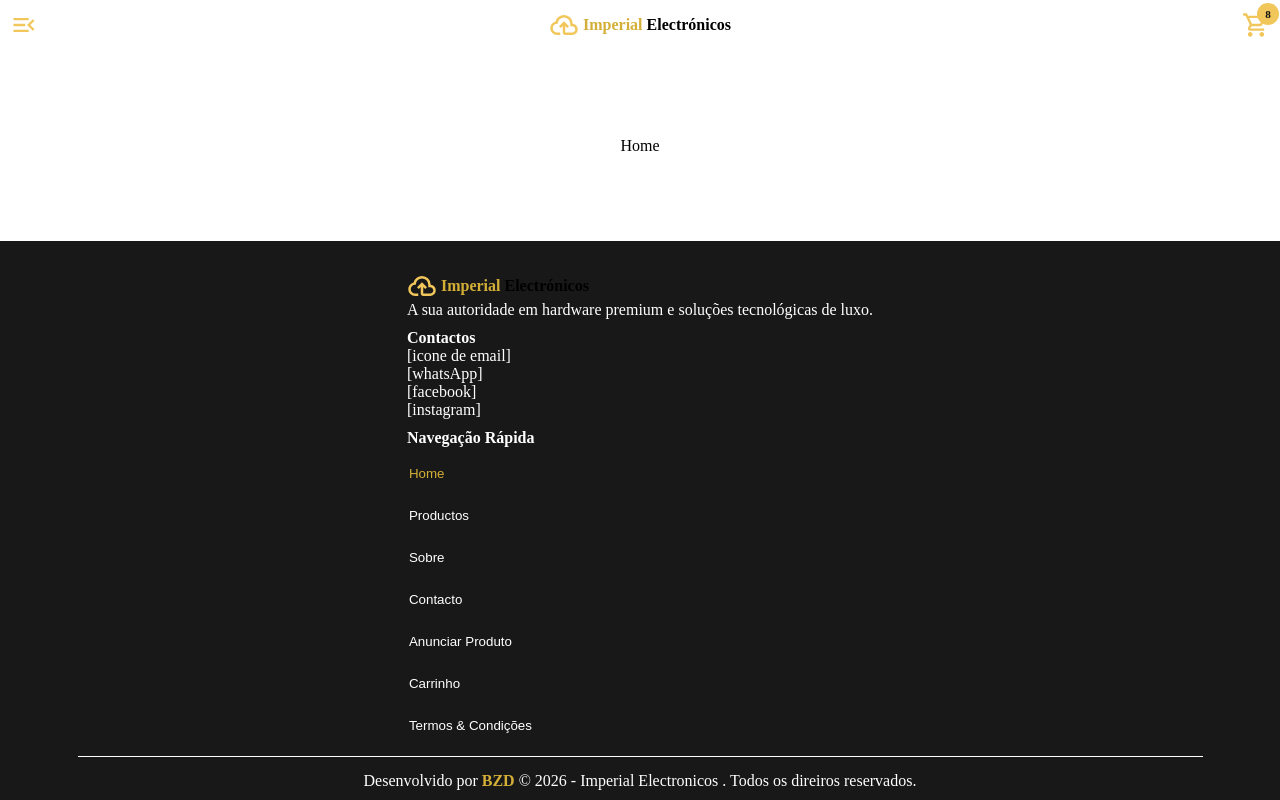
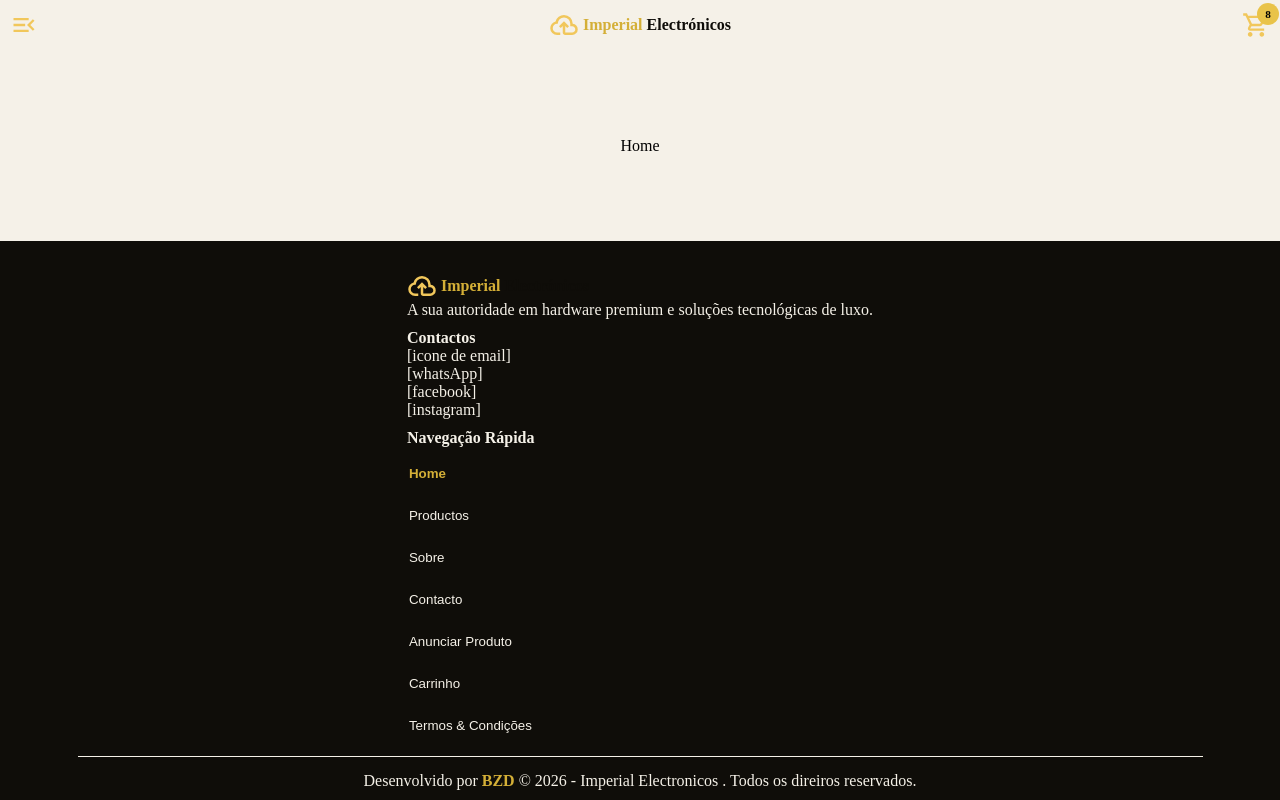
Before and after one commit to benesses-zacarias-daniel/imperio, a React (Vite) app: page / in a window 1280 px wide. Built offline with nearby package versions, Linux system fonts and the light colour scheme.

Commit message:
feat:Criação dos arquivos de css global e da pasta style.

```diff
--- a/src/App.jsx
+++ b/src/App.jsx
@@ -1,5 +1,6 @@
 import { BrowserRouter } from 'react-router-dom';
 import './App.css';
+import "./style/global.css";
 import Footer from './components/layout/Footer/Footer';
 import Header from './components/layout/Header/Header';
 import Routas from './routes/Routas';
--- a/src/components/autor/Autor.module.css
+++ b/src/components/autor/Autor.module.css
@@ -13,7 +13,7 @@
 }
 
 .link_autor {
-    color: #D4AF37;
+    color: var(--dourado_principal);
     text-decoration: none;
     font-weight: 700;
 }
--- a/src/components/layout/Footer/Footer.module.css
+++ b/src/components/layout/Footer/Footer.module.css
@@ -1,7 +1,7 @@
 footer {
     width: 100%;
-    background: #181818;
-    color: #ffffff;
+    background: var(--preto_principal);
+    color: var(--texto_principal);
     padding: 30px 15px 10px 15px;
     display: flex;
     align-items: center;
@@ -73,7 +73,7 @@ footer {
 
 .link_footer {
     text-decoration: none;
-    color: #fff;
+    color: var(--texto_principal);
     /* font-weight: 600; */
     width: 150px;
     padding: 0;
@@ -88,7 +88,7 @@ footer {
 
 .btn_footer_menu {
     background: none;
-    color: #ffffff;
+    color: var(--texto_principal);
     font-weight: 530;
 }
 
@@ -99,7 +99,7 @@ footer {
 .linha {
     height: 1px;
     border: none;
-    background: #fff;
+    background: var(--texto_principal);
     width: 90%;
     margin: 5px 0px 5px 0px;
 }
--- a/src/components/layout/Header/Header.module.css
+++ b/src/components/layout/Header/Header.module.css
@@ -37,7 +37,8 @@ header {
 
 .contador_carinho {
     position: absolute;
-    background: #F1C75B;
+    /* background: #F1C75B; */
+    background: var(--dourado_secundario);
     border-radius: 100%;
     width: 22px;
     height: 22px;
@@ -50,7 +51,7 @@ header {
     justify-content: center;
     flex-direction: column;
     flex-wrap: wrap;
-    color: #0E0E0E;
+    color: var(--preto);
     cursor: pointer;
 }
 
@@ -73,5 +74,5 @@ header {
 }
 
 .clickBtn {
-    transform: scale(.92) !important;
+    transform: scale(.96) !important;
 }
--- a/src/components/layout/Sidebar/Menu.jsx
+++ b/src/components/layout/Sidebar/Menu.jsx
@@ -10,7 +10,7 @@ import Sobre from "../../../assets/icons/sobre.svg";
 import Anunciar from "../../../assets/icons/anuncio.svg";
 import Carinho from "../../../assets/icons/carinhoB.svg";
 import Termos from "../../../assets/icons/termos.svg";
-import Contacto from "../../../assets/icons/estrelaCircular.svg";
+import Contacto from "../../../assets/icons/contactar.svg";
 import Fexar from "../../../assets/icons/fexarMenu.svg";
 
 //Ícones de foco
@@ -20,7 +20,7 @@ import SobreActiva from "../../../assets/icons/sobreL.svg";
 import AnunciarActiva from "../../../assets/icons/anuncioL.svg";
 import CarinhoActiva from "../../../assets/icons/carinho.svg";
 import TermosActiva from "../../../assets/icons/termosL.svg";
-import ContactoActiva from "../../../assets/icons/estrelaCircular.svg";
+import ContactoActiva from "../../../assets/icons/contactarL.svg";
 
 
 const Menu = ({ mostrarIcone = false, mostrarMenu = false, onClickOcultar, classContaner = style.contaner_menu, classeLinkMenu = style.link_menu, classeBtnMenu = style.btn_menu, mostrarIconesMenu = false }) => {
--- a/src/components/layout/Sidebar/Menu.module.css
+++ b/src/components/layout/Sidebar/Menu.module.css
@@ -14,7 +14,7 @@ nav {
     left: 0;
     width: 100%;
     height: 100%;
-    background-color: #211c1568;
+    background: var(--preto_claro);
     cursor: pointer;
 
 }
@@ -22,7 +22,8 @@ nav {
 .contedeudo_contaner {
     width: 250px;
     height: 100%;
-    background-color: rgb(57, 57, 57);
+    /* background-color: rgb(57, 57, 57); */
+    background-color: var(--chocolate_principal);
     flex-wrap: wrap;
     gap: 10px;
     padding: 10px;
@@ -48,12 +49,13 @@ nav,
 
 .nome {
     font-weight: 600;
-    color: #D4AF37;
+    color: var(--dourado_principal);
 }
 
 .min_desc {
     font-size: .72rem;
-    color: #fff;
+    color: var(--texto_secundario);
+    opacity: .7;
 }
 
 .area_menu {
@@ -64,7 +66,7 @@ nav,
 
 .link_menu {
     text-decoration: none;
-    color: #fff;
+    color: var(--texto_principal);
     /* font-weight: 600; */
     gap: 10px;
     width: 100%;
@@ -76,9 +78,15 @@ nav,
     flex-wrap: wrap;
 }
 
+.link_menu:hover {
+    /* background-color: #55545495; */
+    background: var(--preto_claro);
+    border-radius: 10px;
+}
+
 .btn_menu {
-    color: #ffffff;
-    font-weight: 530;
+    color: var(--texto_secundario);
+    font-weight: 505;
     width: 100%;
     display: flex;
     align-items: center;
@@ -108,10 +116,12 @@ nav,
 }
 
 .pagina_activa p {
-    color: #D4AF37;
+    color: var(--dourado_principal);
+    font-weight: 800;
 }
 
 .pagina_activa {
-    background: #2A2A2A;
+    /* background: #2A2A2A; */
+    background: var(--chocolate_claro);
     border-radius: 10px;
 }
--- a/src/components/layout/logo/Logo.module.css
+++ b/src/components/layout/logo/Logo.module.css
@@ -20,10 +20,10 @@
     flex-direction: row;
     flex-wrap: wrap;
     gap: 4px;
-    color: #000;
+    color: var(--preto_principal);
     font-weight: 700;
 }
 
 .area_foco {
-    color: #D4AF37;
+    color: var(--dourado_principal);
 }
--- a/src/index.css
+++ b/src/index.css
@@ -52,14 +52,6 @@
     --danger:#E74C3C;
 }*/
 
-* {
-  margin: 0;
-  padding: 0;
-  box-sizing: border-box;
-  outline: none;
-  -webkit-tap-highlight-color: transparent;
-}
-
 html,
 body,
 #root {
--- /dev/null
+++ b/src/style/global.css
@@ -0,0 +1,6 @@
+@import './reset.css';
+@import './variaveis.css';
+
+body {
+    background: var(--texto_principal);
+}
--- /dev/null
+++ b/src/style/reset.css
@@ -0,0 +1,16 @@
+* {
+    margin: 0;
+    padding: 0;
+    box-sizing: border-box;
+    outline: none;
+    -webkit-tap-highlight-color: transparent;
+}
+
+button {
+    cursor: pointer;
+    border: none;
+}
+
+a {
+    text-decoration: none;
+}
--- /dev/null
+++ b/src/style/variaveis.css
@@ -0,0 +1,27 @@
+:root {
+    /* Dourado */
+    --dourado_principal: #D4AF37;
+    --dourado_secundario: #E9C349;
+    --dourado_claro: #F6D66E;
+
+    /* Preto */
+    --preto_principal: #0F0D09;
+    --preto_claro: #0000006b;
+    /*Chocolate*/
+    --chocolate_principal: #1f1b13;
+    --chocolate_claro: #26221a;
+
+    /* Borda */
+    --borda: #3B342A;
+
+    /* Texto */
+    --texto_principal: #F5F1E8;
+    --texto_secundario: #C9BFAF;
+    --texto_castanho: #8A8175;
+
+    /* Estados */
+    --sucesso: #4CAF50;
+    --info: #4A90E2;
+    --alerta: #F5A623;
+    --perigo: #E74C3C;
+}
```
Also changed, not shown: src/assets/icons/contactar.svg (added), src/assets/icons/contactarL.svg (added).
